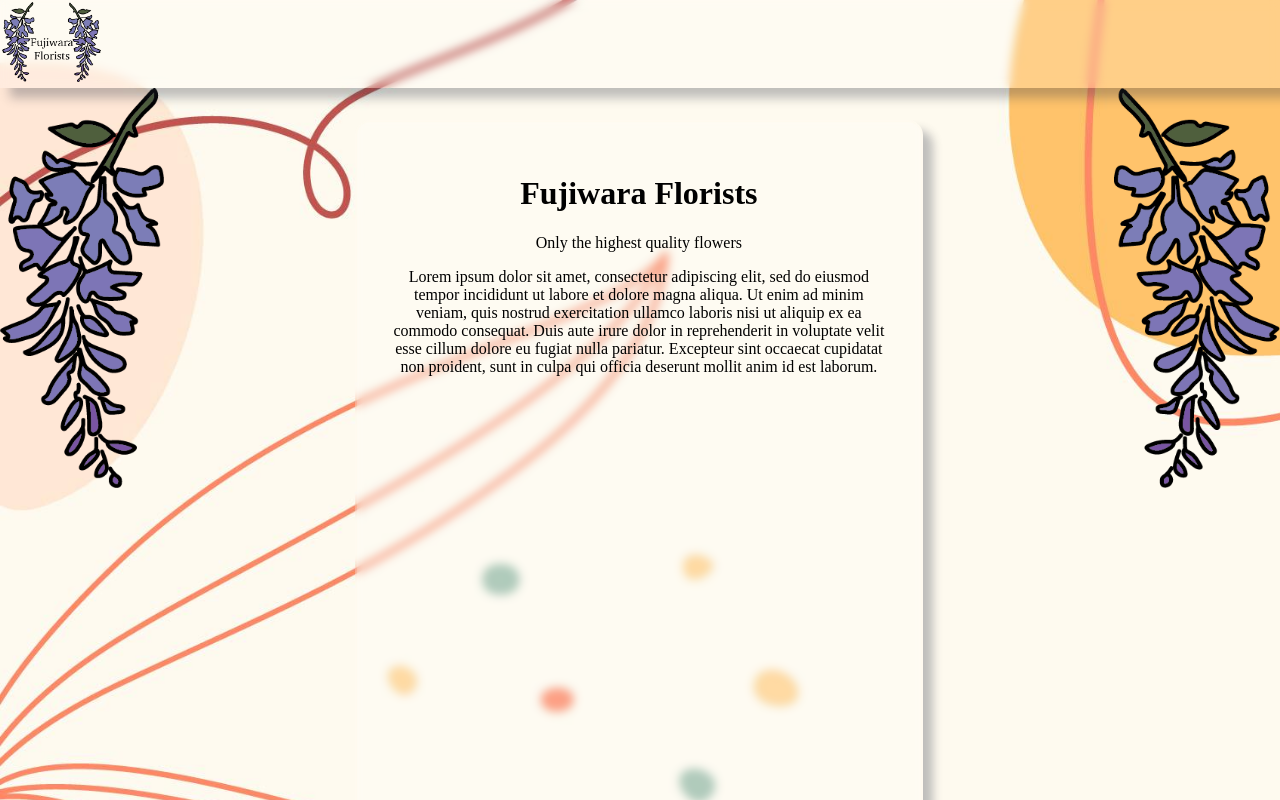
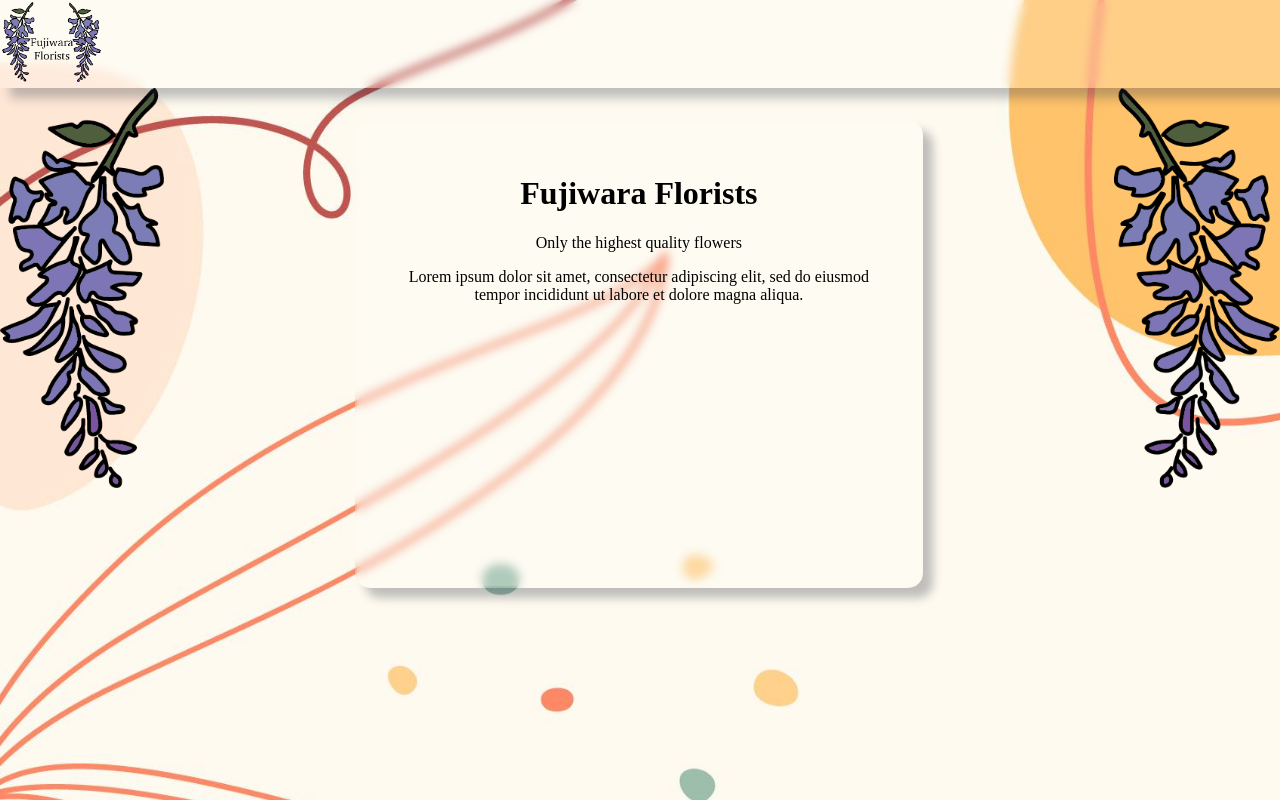
Before and after one commit to ReaganADavenport/Shop-app, a React (Create React App) app: page / in a window 1280 px wide. Shown: the top 800 px of the page. Built offline with nearby package versions, Linux system fonts and the light colour scheme.

Commit message:
making the text block in home smaller, cutting down the text in the text block

```diff
--- a/src/Components/Home/home.css
+++ b/src/Components/Home/home.css
@@ -20,7 +20,7 @@
     border-radius: 15px;
     background-clip: padding-box;
     box-shadow: 10px 10px 10px rgba(46, 54, 68, 0.3);
-    /* height: 25vh; */
+    height: 50vh;
     margin: 2em;
     padding: 2em;
     text-align: center;
--- a/src/Components/Home/home.js
+++ b/src/Components/Home/home.js
@@ -13,7 +13,7 @@
           <div className='Text'>
             <h1>Fujiwara Florists</h1>
             <p>Only the highest quality flowers</p>
-            <p>Lorem ipsum dolor sit amet, consectetur adipiscing elit, sed do eiusmod tempor incididunt ut labore et dolore magna aliqua. Ut enim ad minim veniam, quis nostrud exercitation ullamco laboris nisi ut aliquip ex ea commodo consequat. Duis aute irure dolor in reprehenderit in voluptate velit esse cillum dolore eu fugiat nulla pariatur. Excepteur sint occaecat cupidatat non proident, sunt in culpa qui officia deserunt mollit anim id est laborum.</p>
+            <p>Lorem ipsum dolor sit amet, consectetur adipiscing elit, sed do eiusmod tempor incididunt ut labore et dolore magna aliqua.</p>
           </div>
 
           <img className='flower-left' src={flower_right}></img>
```
